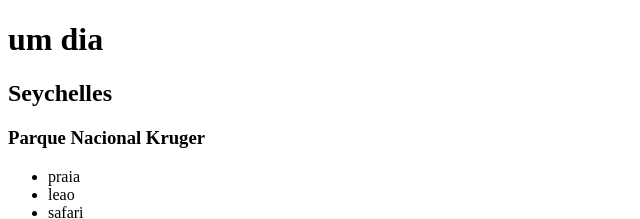
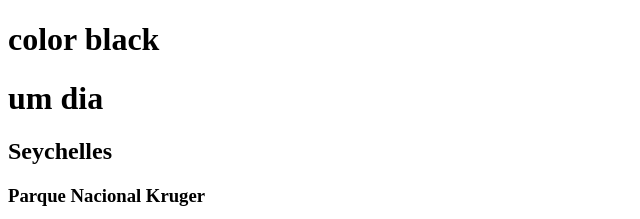
Before and after one commit to Jiovany-cpu/JMaciel13, a plain HTML site: page index.html in a window 1280 px wide. Shown: the top 219 px of the page, without its empty margins (0-640 px from the left). Drawn offline with Linux system fonts and the light colour scheme.

Commit message:
atualizar

```diff
--- a/index.html
+++ b/index.html
@@ -5,6 +5,7 @@
     <meta name="viewport" content="width=device-width, initial-scale=1.0">
     <title>conhecer africa</title>
     <link rel="stylesheet" href="style.css">
+    <h1>color black</h1>
 </head>
 <body>
     <h1>um dia</h1>
```
